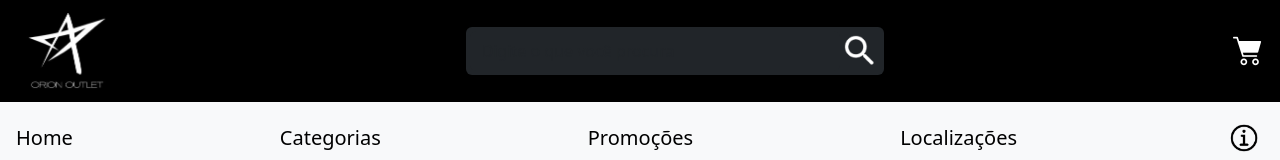
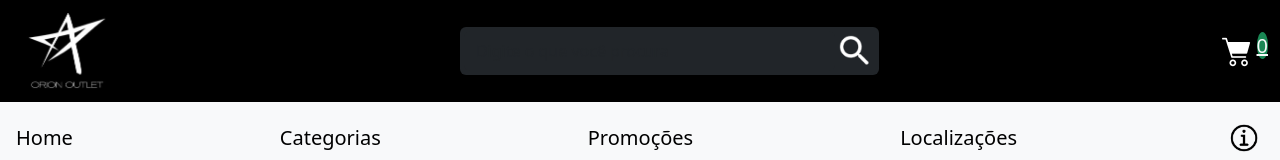
Before and after one commit to GustavoAssuncao02/orion-outlet, a React (Create React App) app: page / in a window 1280 px wide. Shown: the top 160 px of the page. Built offline with nearby package versions, Linux system fonts and the light colour scheme.

Commit message:
update NavBar

```diff
--- a/src/Components/NavBar/NavBar.js
+++ b/src/Components/NavBar/NavBar.js
@@ -18,7 +18,10 @@ function NavBar() {
                                 <img src={Search} class="" alt="Search" width="40" />
                             </form>
                         </div>
-                        <img src={cart} alt="Logo" width="40" class="d-inline-block align-text-top col-0" />
+                        <div class="">
+                            <img src={cart} alt="Logo" width="40" class="d-inline-block align-text-top col-0" />
+                            <a class="rounded-circle text-light text-sm bg-success">0</a>
+                        </div>
                     </a>
                 </div>
             </nav>
```
